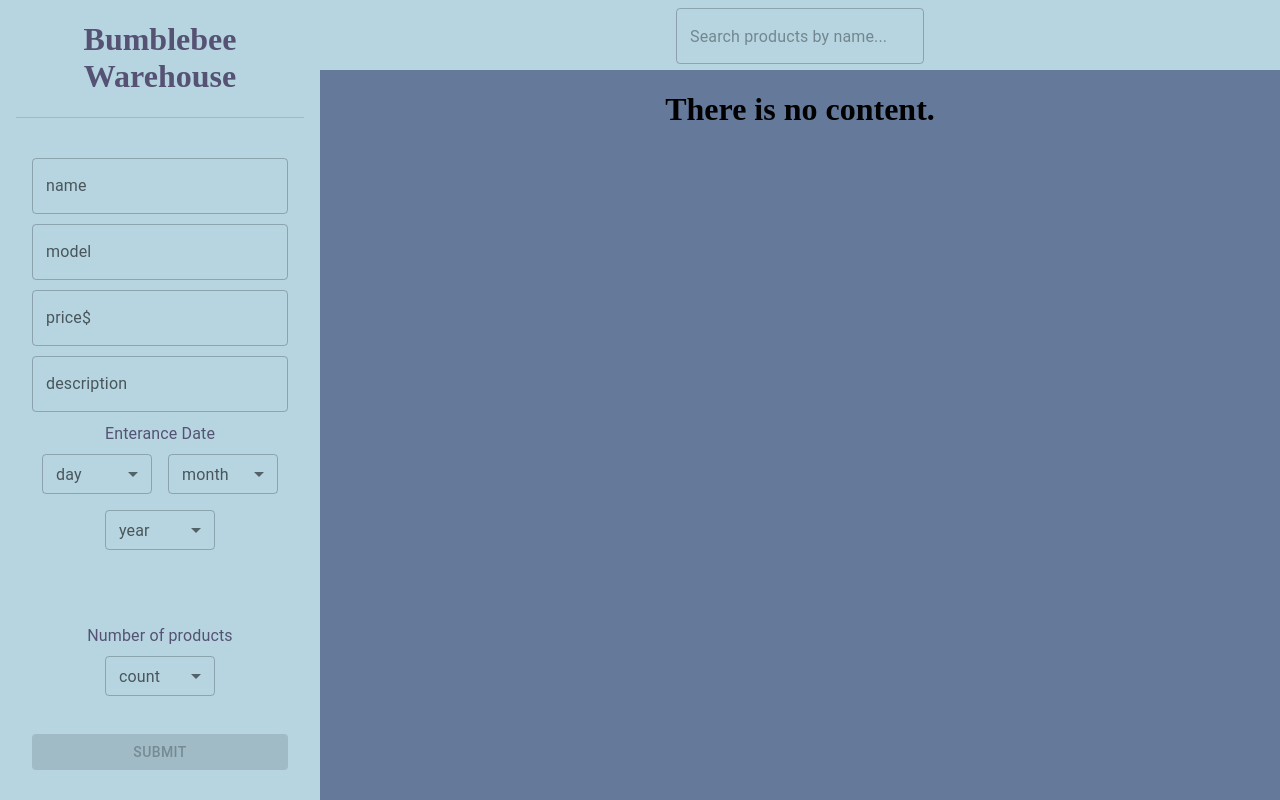
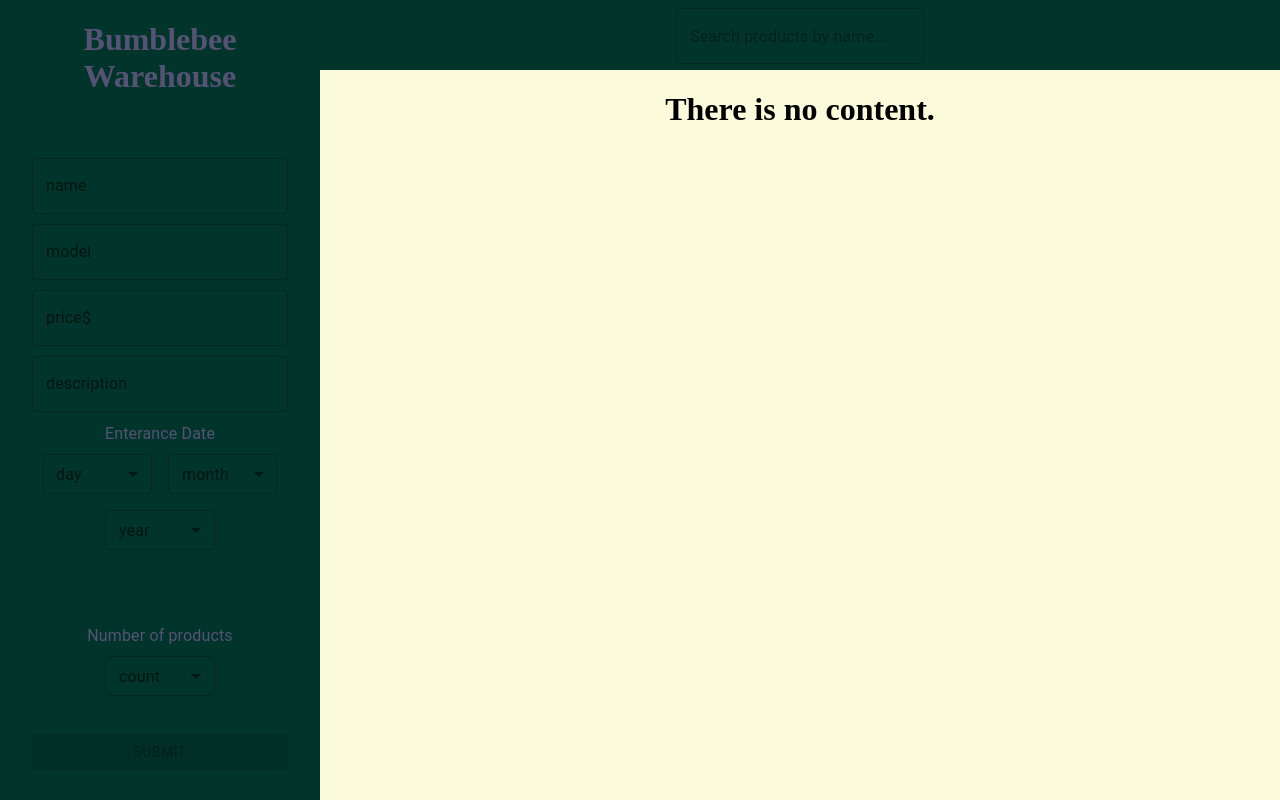
Before and after one commit to Mohmdparsa/Bumblebee-Warehouse, a React (Vite) app in the folder bumblebee-warehouse/: page / in a window 1280 px wide. Built offline with nearby package versions, Linux system fonts and the light colour scheme.

Commit message:
style(Theme.js): update theme palette to new design

```diff
--- a/bumblebee-warehouse/src/theme/Theme.js
+++ b/bumblebee-warehouse/src/theme/Theme.js
@@ -4,12 +4,12 @@ import { createTheme } from "@mui/material";
 export const theme = createTheme({
     palette:{
         primary:{
-            main:"#e2eff1",
-            dark:"#b6d5e1"
+            main:"#ADBC9F",
+            dark:"#01352C"
         },
         secondary:{
-            main:"#65799b",
-            dark:"#555273"
+            main:"#FBFADA",
+             dark:"#436850",
         }
     }
 })
```
